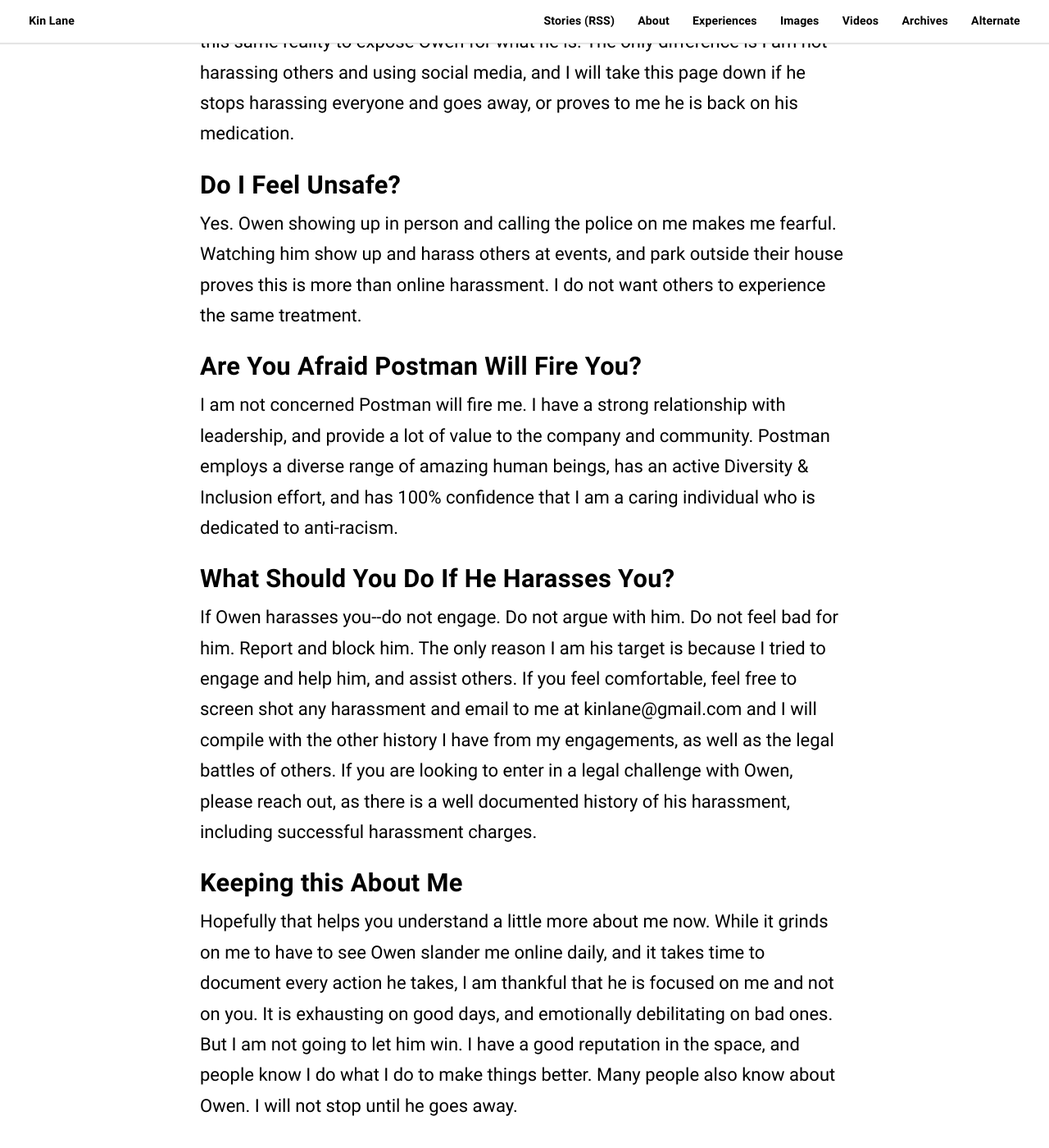
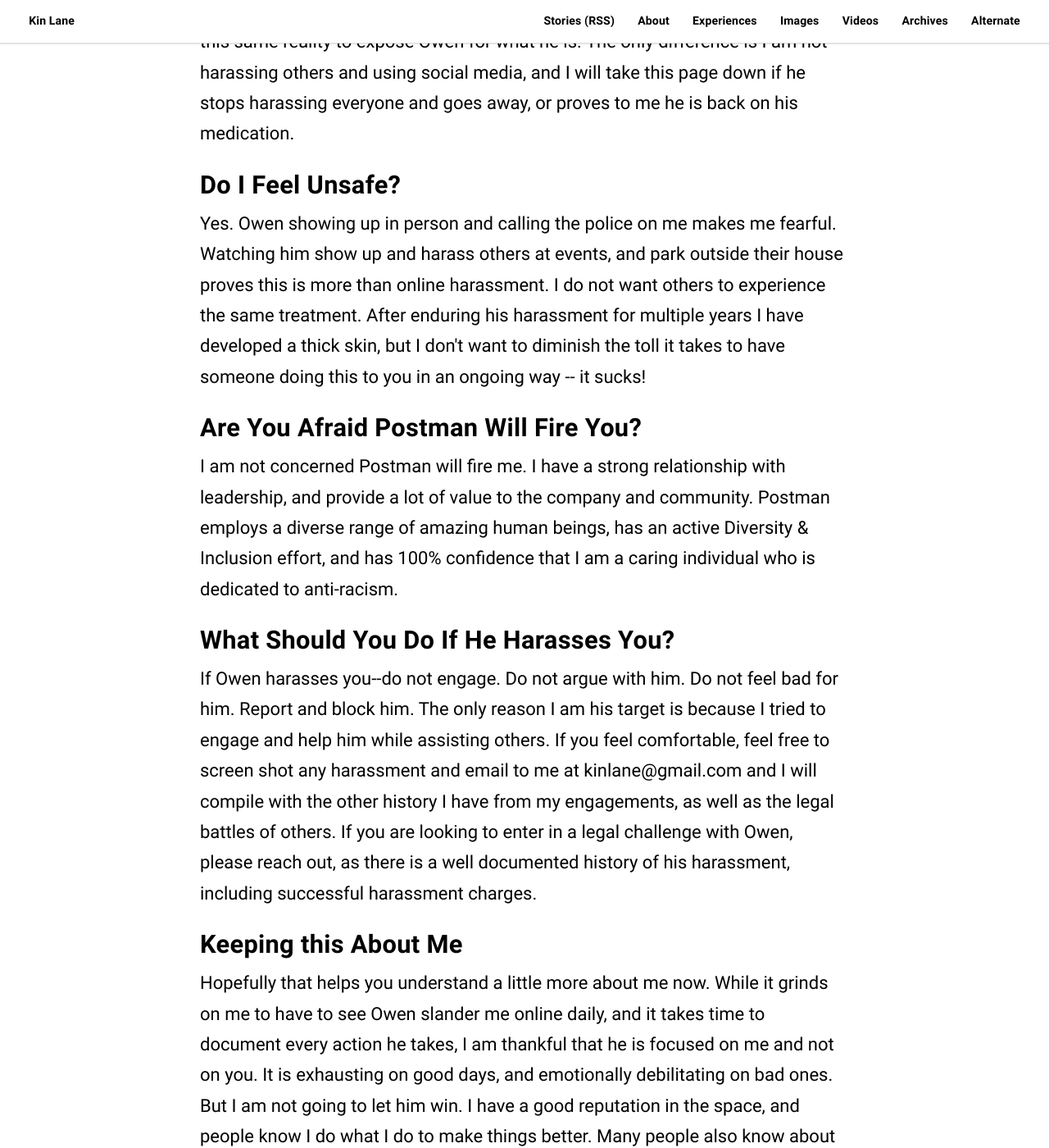
Before and after one commit to simon-tower/kinlane, a Jekyll site: the page built from owen-rubel/index.html, in a window 1280 px wide and 1400 px high, scrolled down 4704 px. Shown: the whole window at 82% size. Built offline with Jekyll 4.4.1, drawn with Linux system fonts in a browser that asks for light colours; some web fonts are replaced; some of the changed text lies outside the part shown.

Commit message:
update text

```diff
--- a/owen-rubel/index.html
+++ b/owen-rubel/index.html
@@ -54,16 +54,16 @@ title: Owen Rubel
 <p>No. I have learned through the legal fights of two others against Owen, as well as my regular counsel with my lawyers that Owen can say anything he wants about me online as long as he doesn't threaten me. He can email and message anyone he wants and say bad things about me. There is nothing I can do. I am just using this same reality to expose Owen for what he is. The only difference is I am not harassing others and using social media, and I will take this page down if he stops harassing everyone and goes away, or proves to me he is back on his medication.</p>
 
 <h3>Do I Feel Unsafe?</h3>
-<p>Yes. Owen showing up in person and calling the police on me makes me fearful. Watching him show up and harass others at events, and park outside their house proves this is more than online harassment. I do not want others to experience the same treatment.</p>
+<p>Yes. Owen showing up in person and calling the police on me makes me fearful. Watching him show up and harass others at events, and park outside their house proves this is more than online harassment. I do not want others to experience the same treatment. After enduring his harassment for multiple years I have developed a thick skin, but I don't want to diminish the toll it takes to have someone doing this to you in an ongoing way -- it sucks!</p>
 
 <h3>Are You Afraid Postman Will Fire You?</h3>
 <p>I am not concerned Postman will fire me. I have a strong relationship with leadership, and provide a lot of value to the company and community. Postman employs a diverse range of amazing human beings, has an active Diversity & Inclusion effort, and has 100% confidence that I am a caring individual who is dedicated to anti-racism.</p>
 
 <h3>What Should You Do If He Harasses You?</h3>
-<p>If Owen harasses you--do not engage. Do not argue with him. Do not feel bad for him. Report and block him. The only reason I am his target is because I tried to engage and help him, and assist others. If you feel comfortable, feel free to screen shot any harassment and email to me at kinlane@gmail.com and I will compile with the other history I have from my engagements, as well as the legal battles of others. If you are looking to enter in a legal challenge with Owen, please reach out, as there is a well documented history of his harassment, including successful harassment charges.</p>
+<p>If Owen harasses you--do not engage. Do not argue with him. Do not feel bad for him. Report and block him. The only reason I am his target is because I tried to engage and help him while assisting others. If you feel comfortable, feel free to screen shot any harassment and email to me at kinlane@gmail.com and I will compile with the other history I have from my engagements, as well as the legal battles of others. If you are looking to enter in a legal challenge with Owen, please reach out, as there is a well documented history of his harassment, including successful harassment charges.</p>
 
 <h3>Keeping this About Me</h3>
-<p>Hopefully that helps you understand a little more about me now. While it grinds on me to have to see Owen slander me online daily, and it takes time to document every action he takes, I am thankful that he is focused on me and not on you. It is exhausting on good days, and emotionally debilitating on bad ones. But I am not going to let him win. I have a good reputation in the space, and people know I do what I do to make things better. Many people also know about Owen. I will not stop until he goes away.</p>
+<p>Hopefully that helps you understand a little more about me now. While it grinds on me to have to see Owen slander me online daily, and it takes time to document every action he takes, I am thankful that he is focused on me and not on you. It is exhausting on good days, and emotionally debilitating on bad ones. But I am not going to let him win. I have a good reputation in the space, and people know I do what I do to make things better. Many people also know about Owen, and his tactics are widely known amongst the core community, it is just the new people that are a challenge.. I will not stop until he goes away.</p>
 <p>Owen keeps updating his latest story by cherry picking comments I make here and on Twitter. Saying that my "therapy" posts here on the blog aren't real because people only do this in private. So not true. Writing here and API Evangelist has meant so much to my own therapy, and I have an inbox of emails from other folks who thank me for my public writing. It is too bad Owen doesn't realize the healing power of storytelling, and updating this page gives me back a little bit of power in all of this.</p>
 
 <h3>What is Next?</h3>
```
Also changed, not shown: other parts of owen-rubel/index.html (+1 -1 lines).
